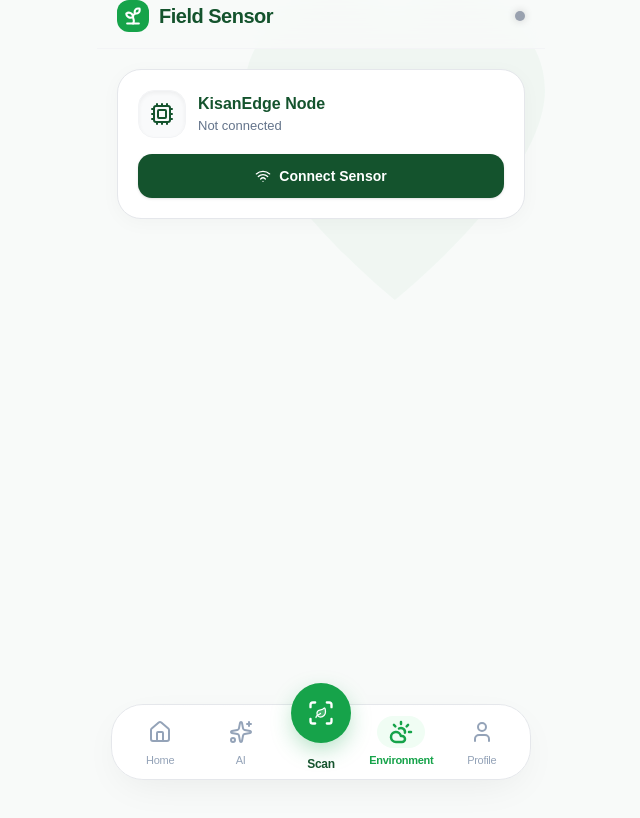
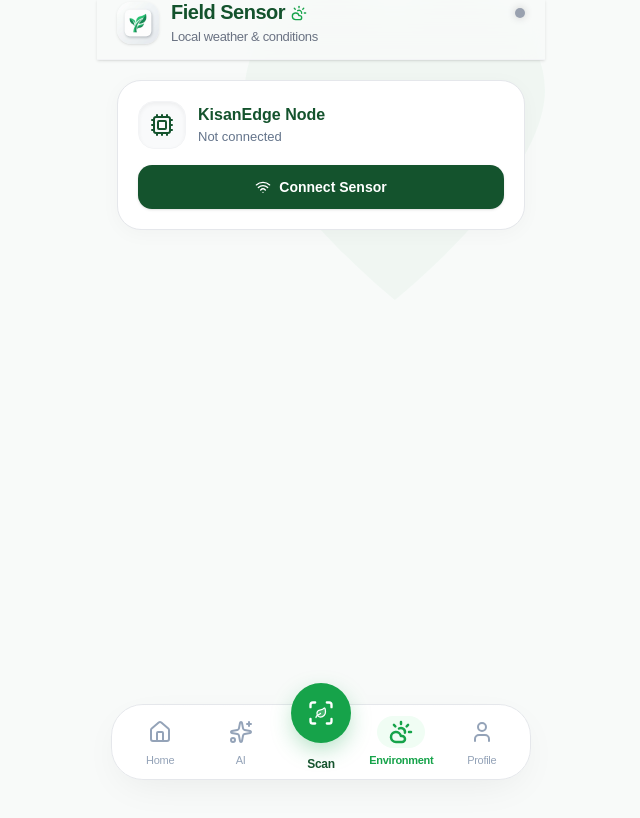
Before and after one commit to MdKasif0/KisanEdge, a Next.js app: page /environment in a window 1280 px wide. Shown: the top 818 px of the page, without its empty margins (319-959 px from the left). Built offline with nearby package versions, Linux system fonts and the light colour scheme.

Commit message:
feat: redesign environment page header with icon, descriptive subtext, and improved layout styling

```diff
--- a/src/app/(app)/environment/page.tsx
+++ b/src/app/(app)/environment/page.tsx
@@ -86,17 +86,18 @@
       <div className="flex flex-col relative z-10 w-full max-w-md mx-auto pb-24">
 
         {/* Header */}
-        <header className="sticky top-0 z-40 bg-[#F8FAF9]/90 backdrop-blur-md px-3.5 sm:px-5 pt-safe pb-4 border-b border-gray-100 flex items-center justify-between">
-          <div className="flex items-center gap-2.5">
-            <div className="w-8 h-8 bg-[#16A34A] rounded-xl flex items-center justify-center">
-              <Sprout className="w-5 h-5 text-white stroke-[2.5]" />
+        <header className="sticky top-0 z-40 bg-[#F8FAF9]/90 backdrop-blur-md px-4 sm:px-5 pt-safe pt-3 pb-3 border-b border-gray-100 flex items-center justify-between shadow-sm">
+          <div className="flex items-center gap-3">
+            <img src="/icon-512x512.png" alt="Environment" className="w-[42px] h-[42px] rounded-[14px] object-cover shadow-sm" />
+            <div className="flex flex-col justify-center">
+              <h1 className="text-[20px] font-bold text-[#14532D] leading-tight tracking-tight flex items-center gap-1.5">
+                {isFarmer ? "Field Sensor" : "Plant Environment"} <CloudSun className="w-4 h-4 text-[#16A34A]" />
+              </h1>
+              <p className="text-[13px] text-gray-500 mt-0.5 font-medium tracking-tight">Local weather & conditions</p>
             </div>
-            <h1 className="text-[18px] sm:text-[20px] font-bold text-[#14532D] tracking-tight">
-              {isFarmer ? "Field Sensor" : "Plant Environment"}
-            </h1>
           </div>
           <div className={cn(
-            "w-2.5 h-2.5 rounded-full shadow-[0_0_8px_rgba(0,0,0,0.2)]",
+            "w-2.5 h-2.5 rounded-full shadow-[0_0_8px_rgba(0,0,0,0.2)] self-start mt-2",
             connState === "connected" ? "bg-[#16A34A] shadow-[#16A34A]/50" : "bg-gray-400"
           )} />
         </header>
```
